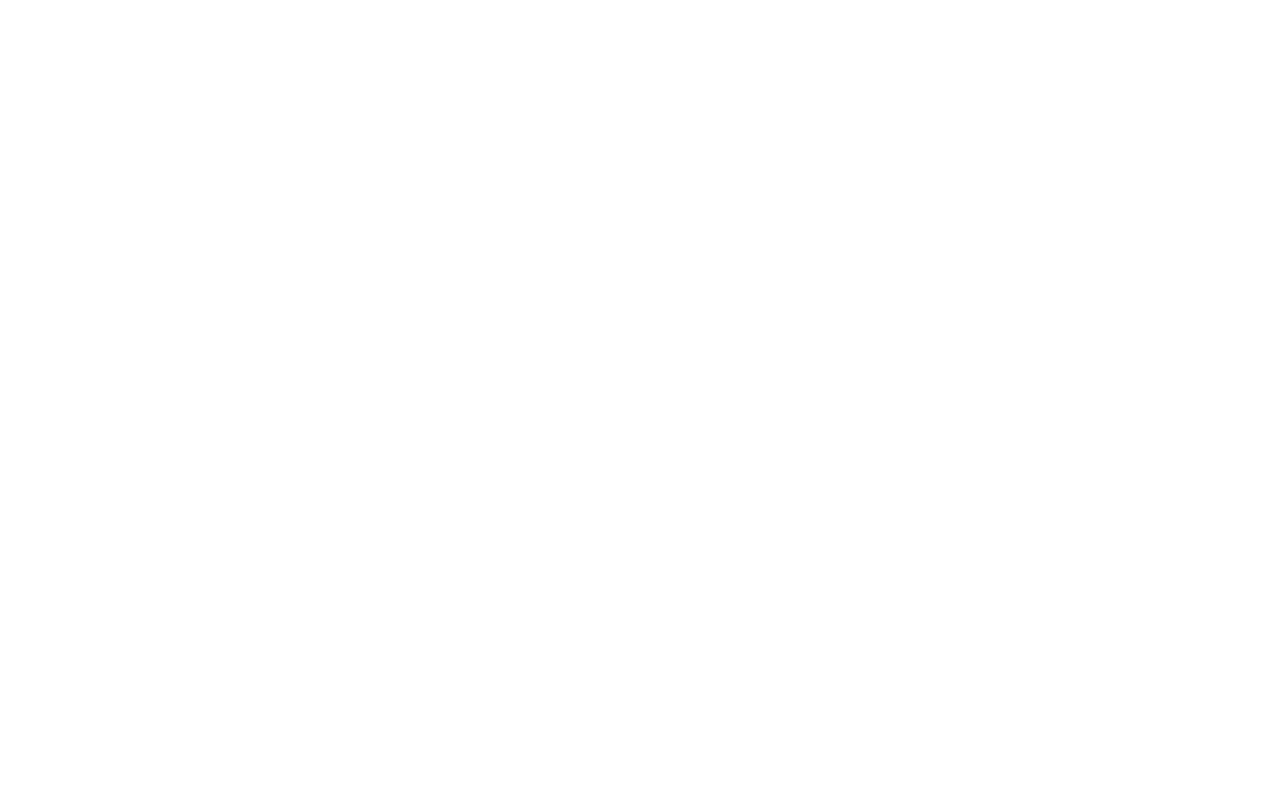
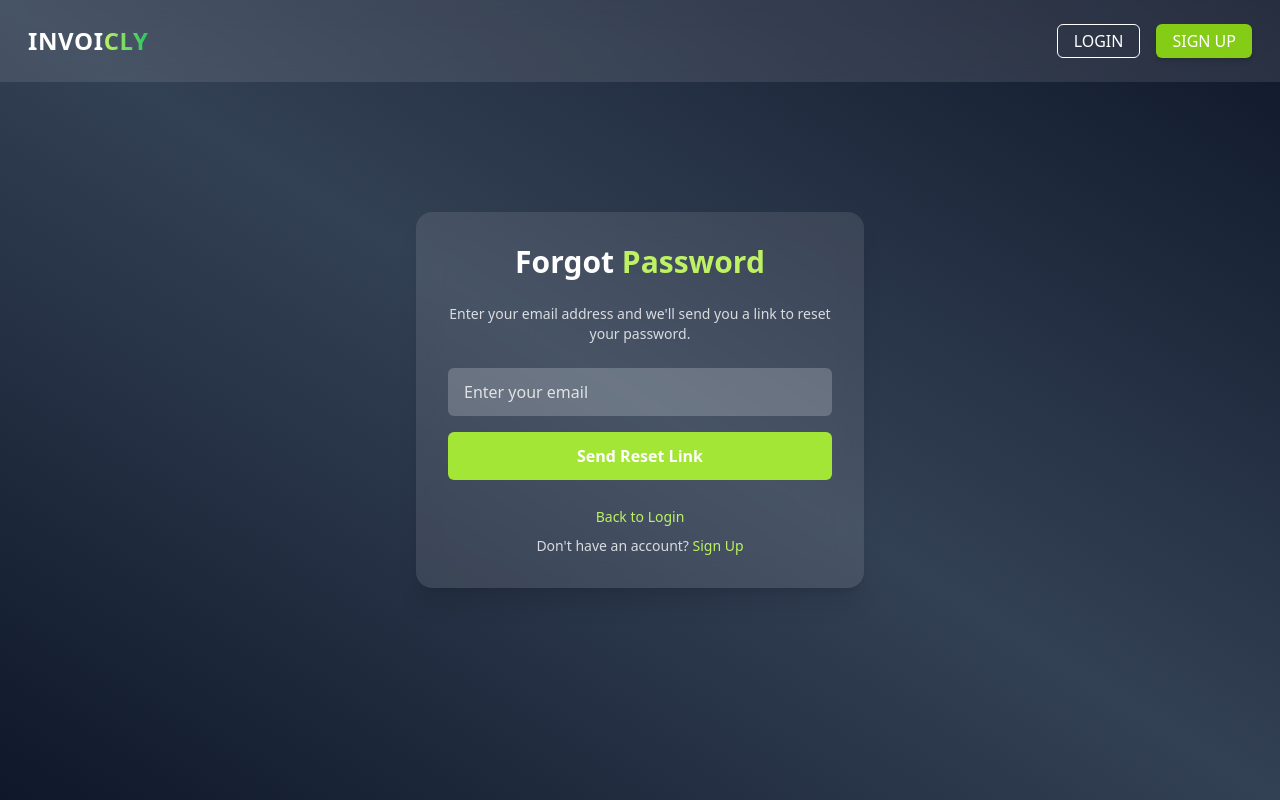
Before and after one commit to axp8948/invoicly, a React (Vite) app: page /forgot-password in a window 1280 px wide. Before the commit this address had no page. Built offline with nearby package versions, Linux system fonts and the light colour scheme.

Commit message:
Forget Password page added

```diff
--- a/src/App.jsx
+++ b/src/App.jsx
@@ -5,7 +5,7 @@
 import HomePage from './pages/Home'
 import Signup from './pages/SignUp'
 import Login from './pages/Login'
-
+import ForgotPassword from './pages/ForgotPassword'
 
 export default function App() {
   return (
@@ -14,7 +14,7 @@
         <Route path="/" element={<HomePage />} />
         <Route path="/signup" element={<Signup />} />
         <Route path="/login" element={<Login />} />
-
+        <Route path="/forgot-password" element={<ForgotPassword />} />
       </Route>
     </Routes>
   )
--- a/src/pages/ForgotPassword.jsx
+++ b/src/pages/ForgotPassword.jsx
@@ -1 +1,119 @@
-// Piyush Singh
+import { useState } from "react";
+import { useNavigate } from "react-router-dom";
+
+export default function ForgotPassword() {
+  const [email, setEmail] = useState("");
+  const [message, setMessage] = useState("");
+  const [isLoading, setIsLoading] = useState(false);
+  const [isSuccess, setIsSuccess] = useState(false);
+  const navigate = useNavigate();
+
+  const handleSubmit = async (e) => {
+    e.preventDefault();
+    setIsLoading(true);
+    setMessage("");
+
+    try {
+      // Simulate API call for now - replace with actual backend endpoint
+      await new Promise(resolve => setTimeout(resolve, 1500)); // Simulate network delay
+
+      // For now, just simulate success
+      // Replace this with actual API call when backend is ready
+      // const response = await fetch("/api/forgot-password", {
+      //   method: "POST",
+      //   headers: { "Content-Type": "application/json" },
+      //   body: JSON.stringify({ email }),
+      // });
+
+      // if (response.ok) {
+      setIsSuccess(true);
+      setMessage("Password reset link sent! Check your email for instructions.");
+      // } else {
+      //   setMessage("Error sending reset email. Please try again.");
+      // }
+    } catch (error) {
+      setMessage("Something went wrong. Please try again.");
+    } finally {
+      setIsLoading(false);
+    }
+  };
+
+  return (
+    <div className="min-h-screen flex items-center justify-center bg-gradient-to-tr from-slate-900 via-slate-700 to-slate-900 px-4 p-2">
+      <div className="bg-white/10 backdrop-blur-md p-8 rounded-2xl shadow-xl w-full max-w-md text-white space-y-6">
+        <h2 className="text-3xl font-bold text-center">
+          Forgot <span className="text-lime-300">Password</span>
+        </h2>
+
+        <p className="text-center text-white/80 text-sm">
+          Enter your email address and we'll send you a link to reset your password.
+        </p>
+
+        <form onSubmit={handleSubmit} className="space-y-4">
+          <input
+            type="email"
+            placeholder="Enter your email"
+            className="w-full px-4 py-3 bg-white/20 rounded-md focus:outline-none focus:ring-2 focus:ring-lime-300 placeholder-white/80"
+            value={email}
+            onChange={(e) => setEmail(e.target.value)}
+            required
+            disabled={isLoading}
+          />
+
+          <button
+            type="submit"
+            className={`w-full py-3 font-semibold rounded-md transition-all ${
+              isLoading
+                ? 'bg-gray-500 cursor-not-allowed'
+                : 'bg-lime-400 hover:bg-lime-300'
+            }`}
+            disabled={isLoading}
+          >
+            {isLoading ? (
+              <span className="flex items-center justify-center">
+                <svg className="animate-spin -ml-1 mr-3 h-5 w-5 text-white" xmlns="http://www.w3.org/2000/svg" fill="none" viewBox="0 0 24 24">
+                  <circle className="opacity-25" cx="12" cy="12" r="10" stroke="currentColor" strokeWidth="4"></circle>
+                  <path className="opacity-75" fill="currentColor" d="M4 12a8 8 0 018-8V0C5.373 0 0 5.373 0 12h4zm2 5.291A7.962 7.962 0 014 12H0c0 3.042 1.135 5.824 3 7.938l3-2.647z"></path>
+                </svg>
+                Sending...
+              </span>
+            ) : (
+              'Send Reset Link'
+            )}
+          </button>
+        </form>
+
+        {message && (
+          <div className={`p-4 rounded-md text-sm ${
+            isSuccess
+              ? 'bg-green-500/20 border border-green-500/30 text-green-300'
+              : 'bg-red-500/20 border border-red-500/30 text-red-300'
+          }`}>
+            {message}
+          </div>
+        )}
+
+        <div className="text-center space-y-2">
+          <button
+            type="button"
+            className="text-sm text-lime-300 hover:underline transition"
+            onClick={() => navigate('/login')}
+          >
+            Back to Login
+          </button>
+
+          <p className="text-sm text-white/80">
+            Don't have an account?{' '}
+            <button
+              type="button"
+              className="text-lime-300 hover:underline"
+              onClick={() => navigate('/signup')}
+            >
+              Sign Up
+            </button>
+          </p>
+        </div>
+      </div>
+    </div>
+  );
+}
```
